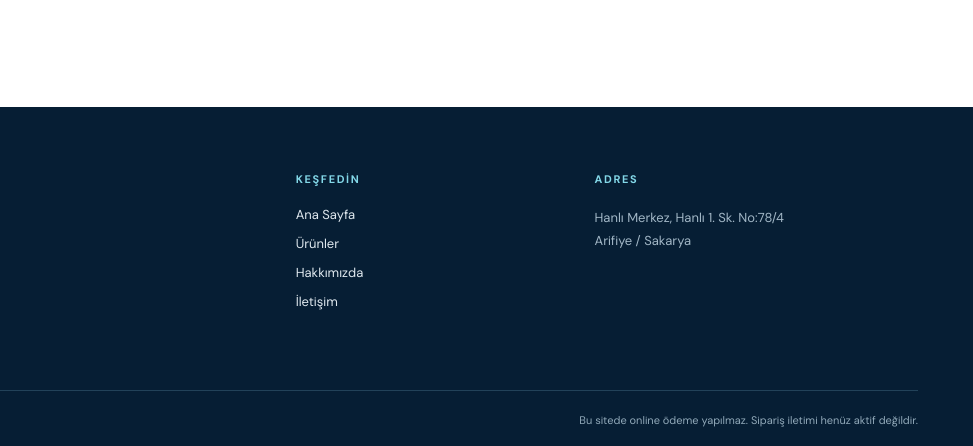
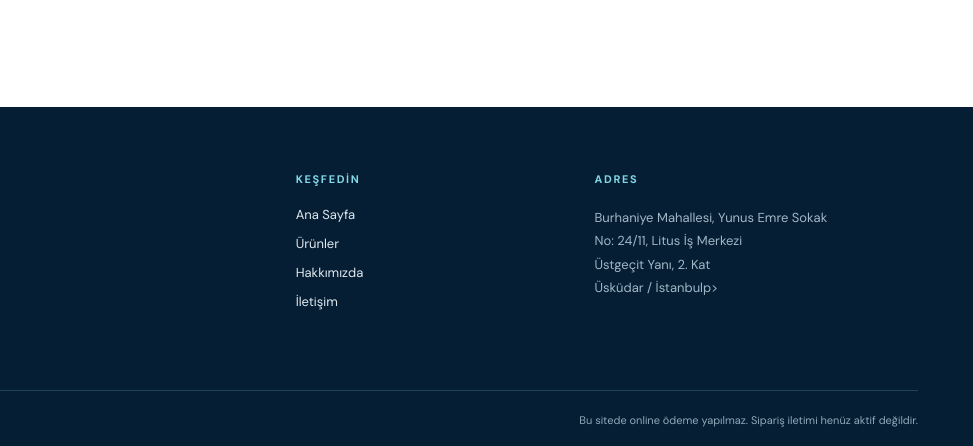
Before and after one commit to cansuuzman199630-dev/mkm-sivi-icecekleri, a plain HTML site: page index.html in a window 1280 px wide. Shown: the part 4881-5327 px from the top of the page, 307-1280 px from the left. Drawn offline with Linux system fonts and the light colour scheme; no server answers.

Commit message:
Update index.html

```diff
--- a/index.html
+++ b/index.html
@@ -8,6 +8,9 @@
 <section id="hakkimizda" class="section about"><div class="container about-grid"><div><div class="eyebrow turquoise">HAKKIMIZDA</div><h2>Güvenilir alışveriş,<br><em>doğru ürün.</em></h2><p><strong>MKM Sıvı İçecekleri Pazarlama Ticaret Anonim Şirketi</strong>, Sakarya'nın Arifiye ilçesinde faaliyet gösteren ve Buzdağı Doğal Mineralli Su ürünlerinin perakende satışını yapan bir şirkettir.</p><p>Amacımız, müşterilerimizin farklı ambalaj ve hacim ihtiyaçlarına uygun ürünleri kolayca inceleyebilmesini ve alışveriş için bizimle iletişime geçebilmesini sağlamaktır.</p><a class="btn primary" href="#iletisim">İletişime Geçin ↗</a></div><div class="about-card"><img src="assets/tesis.jpg" alt="Buzdağı üretim tesisinden görünüm"><div class="about-card-foot"><span>İŞ ORTAĞIMIZIN ÜRÜNLERİ</span><strong>Buzdağı Doğal Mineralli Su</strong><small>Fotoğraf Buzdağı kurumsal sunumundan alınmıştır; üretim tesisi MKM'ye ait olarak sunulmamaktadır.</small></div></div></div></section>
 <section class="cta"><div class="container cta-inner"><div><div class="eyebrow light">MKM GROUP</div><h2>Sipariş listenizi<br>birlikte oluşturalım.</h2><p>İhtiyacınız olan ürünleri sepete ekleyin ve sipariş özetinizi kolayca hazırlayın.</p></div><button class="btn white" id="ctaCart">Sepetimi Görüntüle ↗</button></div></section>
 <section id="iletisim" class="section contact"><div class="container"><div class="section-head"><div><div class="eyebrow turquoise">İLETİŞİM</div><h2>Bize <em>ulaşın.</em></h2></div><p>Ürünler ve siparişler hakkında bilgi almak için şirket adresimizi ve harita bağlantımızı kullanabilirsiniz.</p></div><div class="contact-grid"><div class="contact-info"><div class="contact-item"><span>01 / ŞİRKET ÜNVANI</span><h3>MKM Sıvı İçecekleri Pazarlama Ticaret Anonim Şirketi</h3></div><div class="contact-item"><span>02 / ADRES</span><h3>Hanlı Merkez, Hanlı 1. Sokak No:78/4<br>Arifiye / Sakarya</h3></div><div class="contact-item"><span>03 / KONUM</span><a class="text-link" href="https://www.google.com/maps/search/?api=1&query=Hanl%C4%B1+Merkez+Hanl%C4%B1+1+Sokak+No+78%2F4+Arifiye+Sakarya" target="_blank" rel="noopener">Haritada aç ↗</a></div><div class="contact-item muted"><span>TELEFON VE E-POSTA</span><p>Şirket iletişim bilgileri henüz paylaşılmadığı için bu alanlar yayına hazır hale getirildiğinde eklenecektir.</p></div></div><div class="contact-photo"><img src="assets/basketbol.jpg" alt="Buzdağı doğal mineralli su ürün fotoğrafı"><div class="contact-photo-label">MKM GROUP <small>Perakende Satış • Sakarya</small></div></div></div></div></section></main>
-<footer><div class="container footer-grid"><div><img class="footer-logo" src="assets/mkm-logo.png" alt="MKM Group"><p>Buzdağı Doğal Mineralli Su ürünlerinin perakende satış noktası.</p></div><div><strong>KEŞFEDİN</strong><a href="#anasayfa">Ana Sayfa</a><a href="#urunler">Ürünler</a><a href="#hakkimizda">Hakkımızda</a><a href="#iletisim">İletişim</a></div><div><strong>ADRES</strong><p>Hanlı Merkez, Hanlı 1. Sk. No:78/4<br>Arifiye / Sakarya</p></div></div><div class="container footer-bottom"><span>© <span id="year"></span> MKM Sıvı İçecekleri Pazarlama Ticaret A.Ş.</span><span>Bu sitede online ödeme yapılmaz. Sipariş iletimi henüz aktif değildir.</span></div></footer>
+<footer><div class="container footer-grid"><div><img class="footer-logo" src="assets/mkm-logo.png" alt="MKM Group"><p>Buzdağı Doğal Mineralli Su ürünlerinin perakende satış noktası.</p></div><div><strong>KEŞFEDİN</strong><a href="#anasayfa">Ana Sayfa</a><a href="#urunler">Ürünler</a><a href="#hakkimizda">Hakkımızda</a><a href="#iletisim">İletişim</a></div><div><strong>ADRES</strong><p>Burhaniye Mahallesi, Yunus Emre Sokak<br>
+No: 24/11, Litus İş Merkezi<br>
+Üstgeçit Yanı, 2. Kat<br>
+Üsküdar / İstanbulp></div></div><div class="container footer-bottom"><span>© <span id="year"></span> MKM Sıvı İçecekleri Pazarlama Ticaret A.Ş.</span><span>Bu sitede online ödeme yapılmaz. Sipariş iletimi henüz aktif değildir.</span></div></footer>
 <div class="scrim" id="scrim" hidden></div><aside class="cart-drawer" id="cartDrawer" aria-label="Sipariş sepeti" aria-hidden="true"><div class="cart-head"><div><small>MKM GROUP</small><h2>Sipariş Listem</h2></div><button id="cartClose" aria-label="Sepeti kapat">✕</button></div><div class="cart-lines" id="cartLines"></div><div class="cart-footer"><p>Bu sepet fiyat hesaplamaz; MKM'ye otomatik sipariş göndermez.</p><button class="btn primary wide" id="copyOrder">Sipariş Listesini Kopyala</button><button class="btn outline wide" id="downloadOrder">Listeyi TXT Olarak Kaydet</button><span class="copy-state" id="copyState" role="status"></span></div></aside>
 <script src="config.js"></script><script src="app.js"></script></body></html>
```
